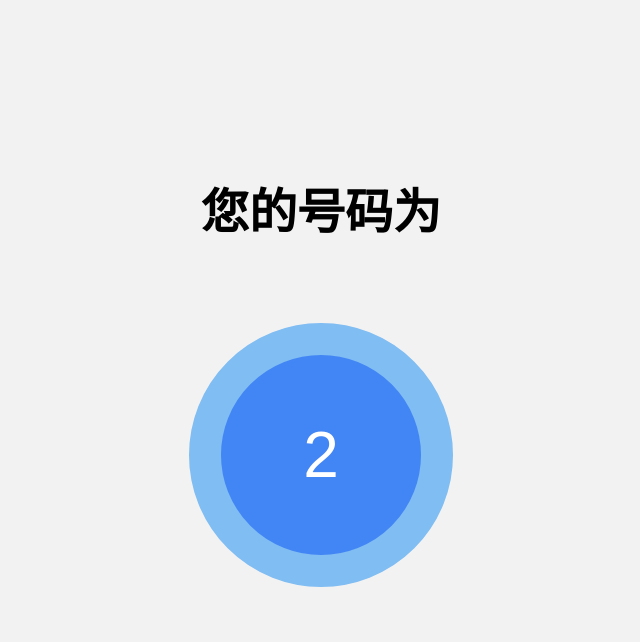
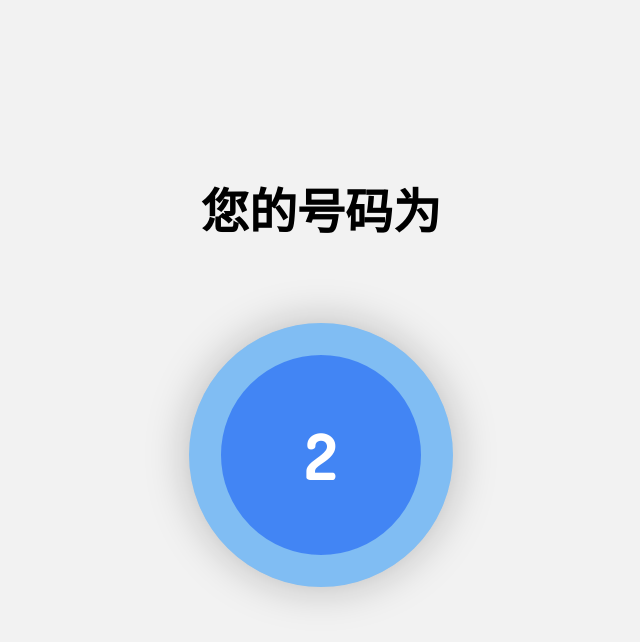
Before and after one commit to nanguaguag/fy_random_generator, a Flask app: page / in a window 1280 px wide. Shown: the top 642 px of the page, without its empty margins (319-959 px from the left). Run offline with Flask 3, Linux system fonts and the light colour scheme; data comes from the database, SQL or seed files in the repository; both versions use the stored data as it was after the commit; parts of the project's set-up code (start-up, migrations or seed data) failed here and were passed over.

Commit message:
美化界面

```diff
--- a/templates/assign.html
+++ b/templates/assign.html
@@ -9,6 +9,7 @@
     <meta http-equiv="collapsable" content="none">
     <meta name="apple-mobile-web-app-capable" content="yes">
     <meta name="apple-mobile-web-app-status-bar-style" content="black">
+    <link href="https://fonts.googleapis.com/css?family=Dosis:400,700&display=swap" rel="stylesheet">
     <style>
         body {
             font-family: Arial, sans-serif;
@@ -42,8 +43,11 @@
             background-color: #4285f4;
             color: #ffffff;
             font-size: 4rem;
+            font-family: "Dosis", sans-serif;
+            font-weight: bold;
             line-height: 12.5rem;
             margin-bottom: 2.5rem;
+            box-shadow: 0px 0px 44px rgba(17, 17, 17, 0.25);
         }
     </style>
 </head>
--- a/templates/wheel.html
+++ b/templates/wheel.html
@@ -244,6 +244,7 @@
       font-weight: bold;
       line-height: 12.5rem;
       margin-bottom: 2.5rem;
+      box-shadow: 0px 0px 44px rgba(17, 17, 17, 0.25);
     }
 
     .number.chosen {
```
Also changed, not shown: unique_numbers.db (added), 1 other file.
